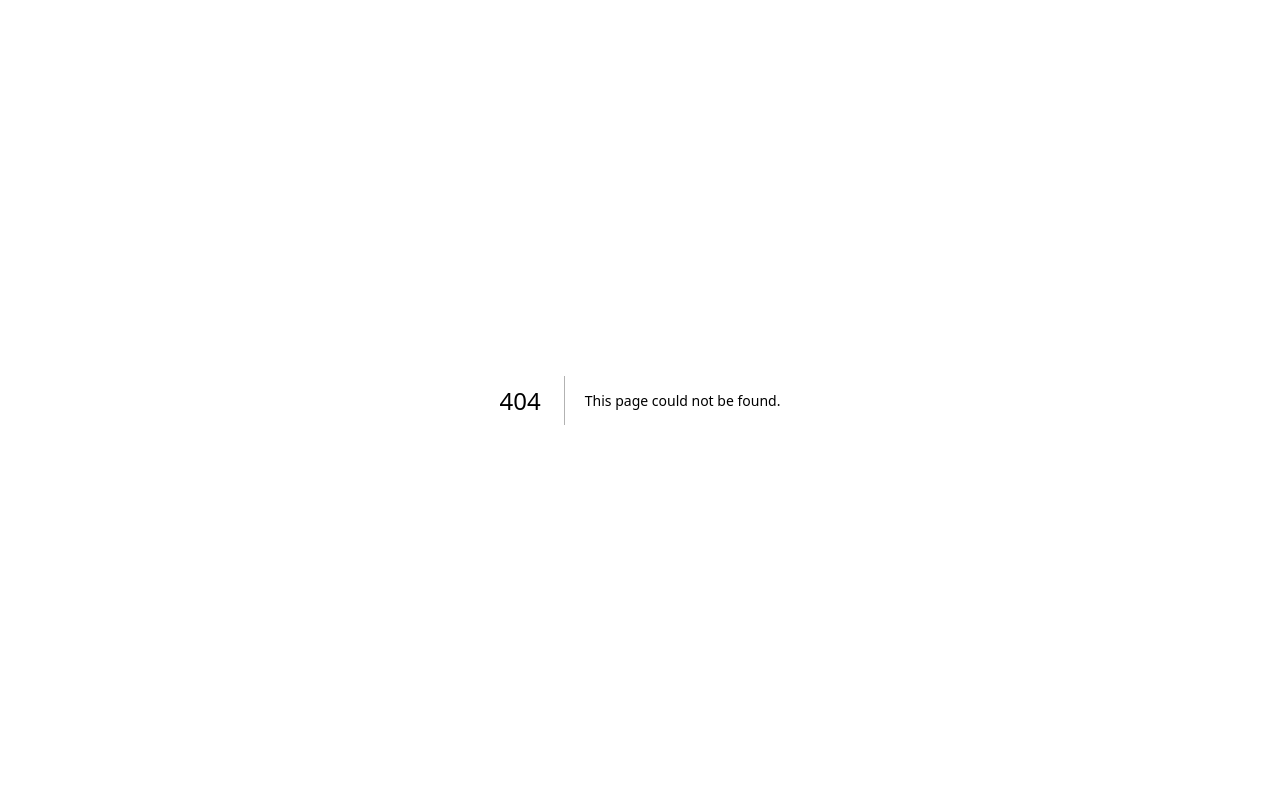
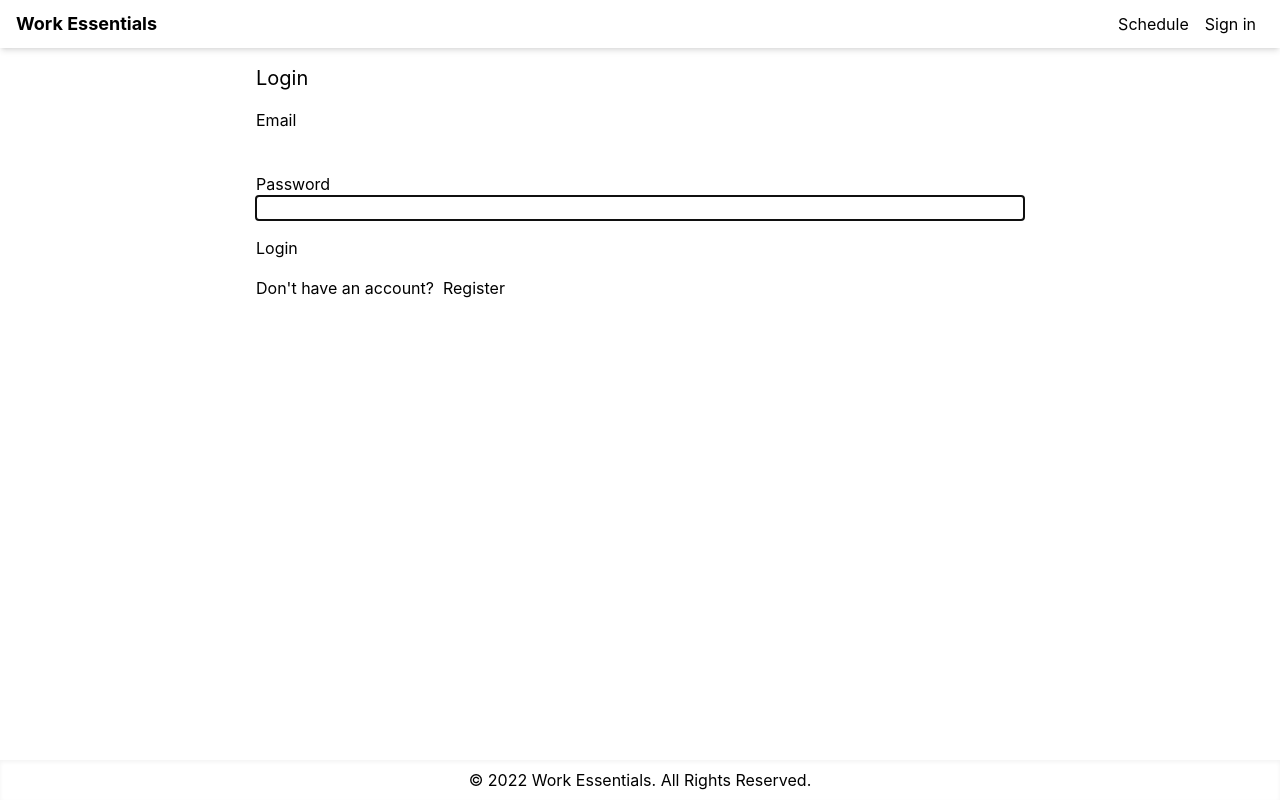
Before and after one commit to lottjerry/work-essentials, a Next.js app: page /login in a window 1280 px wide. Before the commit this address had no page. Built offline with nearby package versions, Linux system fonts and the light colour scheme; no server answers.

Commit message:
Added dependencies

```diff
--- /dev/null
+++ b/components/DropdownLink.js
@@ -0,0 +1,11 @@
+import Link from 'next/link';
+import React from 'react';
+
+export default function DropdownLink(props) {
+	let { href, children, ...rest } = props;
+	return (
+		<Link href={href}>
+			<a {...rest}>{children}</a>
+		</Link>
+	);
+}
--- /dev/null
+++ b/models/User.js
@@ -0,0 +1,15 @@
+import mongoose from 'mongoose'
+
+const userSchema = new mongoose.Schema(
+  {
+    name: {type: String, required: true},
+    email: {type: String, required: true, unique: true},
+    password: {type: String, required: true},
+    isAdmin: {type: Boolean, required: true, default: false},
+  }, {
+    timestamps: true,
+  }
+)
+
+const User = mongoose.models.User || mongoose.model('User', userSchema)
+export default User
--- /dev/null
+++ b/pages/api/auth/[...nextauth].js
@@ -0,0 +1,43 @@
+import NextAuth from 'next-auth/next';
+import User from '../../../models/User';
+import db from '../../../utils/db';
+import bcryptjs from 'bcryptjs';
+import { CredentialsProvider } from 'next-auth/providers/credentials';
+
+export default NextAuth({
+	session: {
+		strategy: 'jwt',
+	},
+	callbacks: {
+		async jwt({ token, user }) {
+			if (user?._id) token._id = user._id;
+			if (user?.isAdmin) token.isAdmin = user.isAdmin;
+			return token;
+		},
+		async session({ session, token }) {
+			if (token?._id) session._id = token._id;
+			if (token?.isAdmin) session.isAdmin = token.isAdmin;
+			return session;
+		},
+	},
+	providers: [
+		CredentialsProvider({
+			async authorize(credentials) {
+				await db.connect();
+				const user = await User.findOne({
+					email: credentials.email,
+				});
+				await db.disconnect();
+				if (user && bcryptjs.compareSync(credentials.password, user.password)) {
+					return {
+						_id: user._id,
+						name: user.name,
+						email: user.email,
+						isAdmin: user.isAdmin,
+					};
+				}
+				throw new Error('Invalid email or password');
+			},
+		}),
+	],
+});
--- /dev/null
+++ b/pages/api/seed.js
@@ -0,0 +1,12 @@
+import User from '../../models/User';
+import data from '../../utils/data';
+import db from '../../utils/db';
+
+const handler = async (req, res) => {
+	await db.connect();
+	await User.deleteMany();
+	await User.insertMany(data.users);
+	await db.disconnect();
+	res.send({ message: 'seeded successfully' });
+};
+export default handler;
--- a/pages/index.js
+++ /dev/null
@@ -1,10 +0,0 @@
-import Layout from '../components/Layout';
-import Schedule from '../components/Schedule';
-
-export default function Home() {
-	return (
-		<Layout title="Home">
-			<Schedule />
-		</Layout>
-	);
-}
--- /dev/null
+++ b/pages/login.js
@@ -0,0 +1,93 @@
+import Link from 'next/link';
+import React, { useEffect } from 'react';
+import { signIn, useSession } from 'next-auth/react';
+import { useForm } from 'react-hook-form';
+import Layout from '../components/Layout';
+import { getError } from '../utils/error';
+import { toast } from 'react-toastify';
+import { useRouter } from 'next/router';
+
+export default function LoginScreen() {
+	const { data: session } = useSession();
+
+	const router = useRouter();
+	const { redirect } = router.query;
+
+	useEffect(() => {
+		if (session?.user) {
+			router.push(redirect || '/');
+		}
+	}, [router, session, redirect]);
+
+	const {
+		handleSubmit,
+		register,
+		formState: { errors },
+	} = useForm();
+	const submitHandler = async ({ email, password }) => {
+		try {
+			const result = await signIn('credentials', {
+				redirect: false,
+				email,
+				password,
+			});
+			if (result.error) {
+				toast.error(result.error);
+			}
+		} catch (err) {
+			toast.error(getError(err));
+		}
+	};
+	return (
+		<Layout title="Login">
+			<form
+				className="mx-auto max-w-screen-md"
+				onSubmit={handleSubmit(submitHandler)}
+			>
+				<h1 className="mb-4 text-xl">Login</h1>
+				<div className="mb-4">
+					<label htmlFor="email">Email</label>
+					<input
+						type="email"
+						{...register('email', {
+							required: 'Please enter email',
+							pattern: {
+								value: /^[a-zA-Z0-9_.+-]+@[a-zA-Z0-9-]+.[a-zA-Z0-9-.]+$/i,
+								message: 'Please enter valid email',
+							},
+						})}
+						className="w-full"
+						id="email"
+						autoFocus
+					></input>
+					{errors.email && (
+						<div className="text-red-500">{errors.email.message}</div>
+					)}
+				</div>
+				<div className="mb-4">
+					<label htmlFor="password">Password</label>
+					<input
+						type="password"
+						{...register('password', {
+							required: 'Please enter password',
+							minLength: { value: 6, message: 'password is more than 5 chars' },
+						})}
+						className="w-full"
+						id="password"
+						autoFocus
+					></input>
+					{errors.password && (
+						<div className="text-red-500 ">{errors.password.message}</div>
+					)}
+				</div>
+				<div className="mb-4 ">
+					<button className="primary-button">Login</button>
+				</div>
+				<div className="mb-4 ">
+					Don&apos;t have an account? &nbsp;
+					<Link href="register">Register</Link>
+				</div>
+			</form>
+		</Layout>
+	);
+}
--- /dev/null
+++ b/utils/db.js
@@ -0,0 +1,35 @@
+import mongoose from 'mongoose';
+
+const connection = {};
+
+async function connect() {
+	if (connection.isConnected) {
+		console.log('already connected');
+		return;
+	}
+	if (mongoose.connections.length > 0) {
+		connection.isConnected = mongoose.connections[0].readyState;
+		if (connection.isConnected === 1) {
+			console.log('use previous connection');
+			return;
+		}
+		await mongoose.disconnect();
+	}
+	const db = await mongoose.connect(process.env.MONGODB_URI);
+	console.log('new connection');
+	connection.isConnected = db.connections[0].readyState;
+}
+
+async function disconnect() {
+	if (connection.isConnected) {
+		if (process.env.NODE_ENV === 'production') {
+			await mongoose.disconnect();
+			connection.isConnected = false;
+		} else {
+			console.log('not disconnected');
+		}
+	}
+}
+
+const db = { connect, disconnect };
+export default db;
--- /dev/null
+++ b/utils/error.js
@@ -0,0 +1,6 @@
+const getError = (error) =>
+	error.response && error.response.data && error.response.message
+		? error.response.data.message
+		: error.message;
+
+export { getError };
```
Also changed, not shown: package.json (+8 -1 lines), 2 other files (tests, documents, lock files or other folders).
